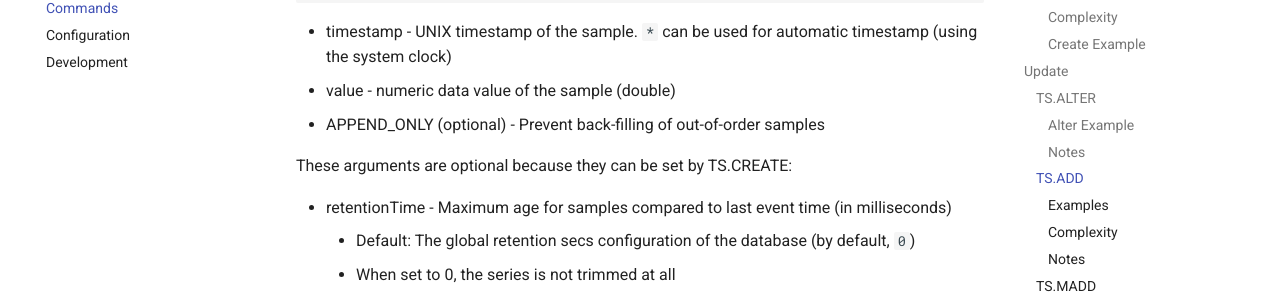
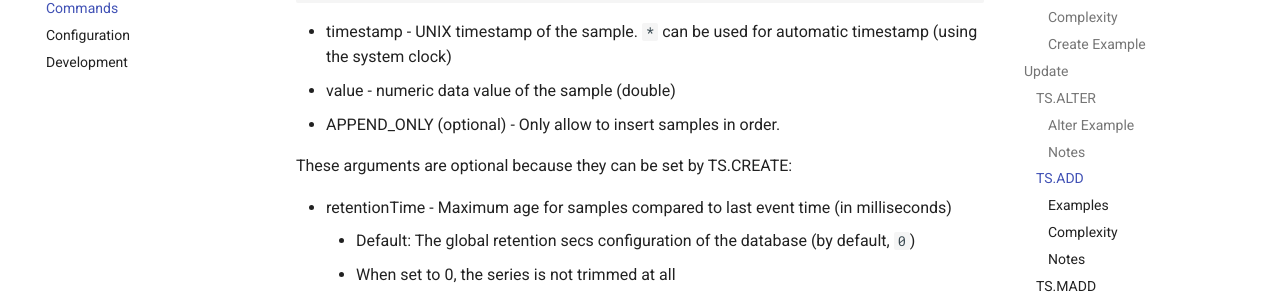
Before and after one commit to RedisTimeSeries/RedisTimeSeries, an MkDocs documentation site: the page built from docs/commands.md, in a window 1280 px wide and 900 px high, scrolled down 1379 px. Shown: the part 145-444 px from the top of the window. Built offline with MkDocs 1.6.1 and Material for MkDocs 9.7.7, drawn with Linux system fonts in a browser that asks for light colours; comment, search, counter and statistics services are not loaded.

Commit message:
Update docs/commands.md
Co-authored-by: Danni Moiseyev <danni@redislabs.com>

```diff
--- a/docs/commands.md
+++ b/docs/commands.md
@@ -65,7 +65,7 @@ TS.ADD key timestamp value [APPEND_ONLY] [RETENTION retentionTime] [UNCOMPRESSED
 
 * timestamp - UNIX timestamp of the sample. `*` can be used for automatic timestamp (using the system clock)
 * value - numeric data value of the sample (double)
-* APPEND_ONLY (optional) - Prevent back-filling of out-of-order samples
+* APPEND_ONLY (optional) - Only allow to insert samples in order.
 
 These arguments are optional because they can be set by TS.CREATE:
 
```
